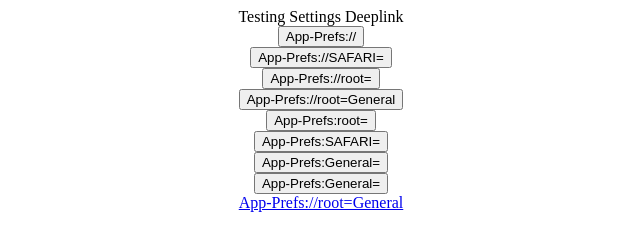
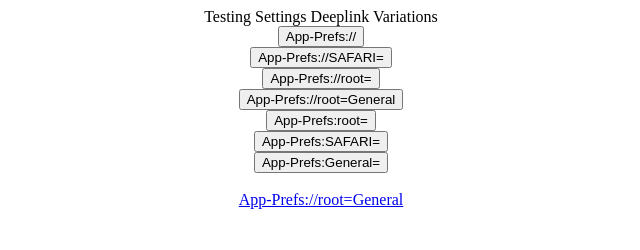
Before and after one commit to brendanlim/tmp-static-test, a plain HTML site: page index.html in a window 1280 px wide. Shown: the whole page, without its empty margins (319-959 px from the left). Drawn offline with Linux system fonts and the light colour scheme.

Commit message:
Labeling

```diff
--- a/index.html
+++ b/index.html
@@ -5,15 +5,14 @@
 </head>
 <body>
     <p align="center">
-        Testing Settings Deeplink<br/>
+        Testing Settings Deeplink Variations</br>
         <input type="button" value="App-Prefs://" onclick="window.location='App-Prefs://';"/><br/>
         <input type="button" value="App-Prefs://SAFARI=" onclick="window.location='App-Prefs://SAFARI=';"/><br/>
         <input type="button" value="App-Prefs://root=" onclick="window.location='App-Prefs://root=';"/><br/>
         <input type="button" value="App-Prefs://root=General" onclick="window.location='App-Prefs://root=General';"/><br/>
         <input type="button" value="App-Prefs:root=" onclick="window.location='App-Prefs:root=';"/><br/>
         <input type="button" value="App-Prefs:SAFARI=" onclick="window.location='App-Prefs:SAFARI=';"/><br/>
-        <input type="button" value="App-Prefs:General=" onclick="window.location='App-Prefs:General=';"/><br/>
-        <input type="button" value="App-Prefs:General=" onclick="window.location='App-Prefs:General=';"/><br/>
+        <input type="button" value="App-Prefs:General=" onclick="window.location='App-Prefs:General=';"/><br/><br/>
 
         <a href="App-Prefs://root=General" target="_new">App-Prefs://root=General</a>
     </p>
```
